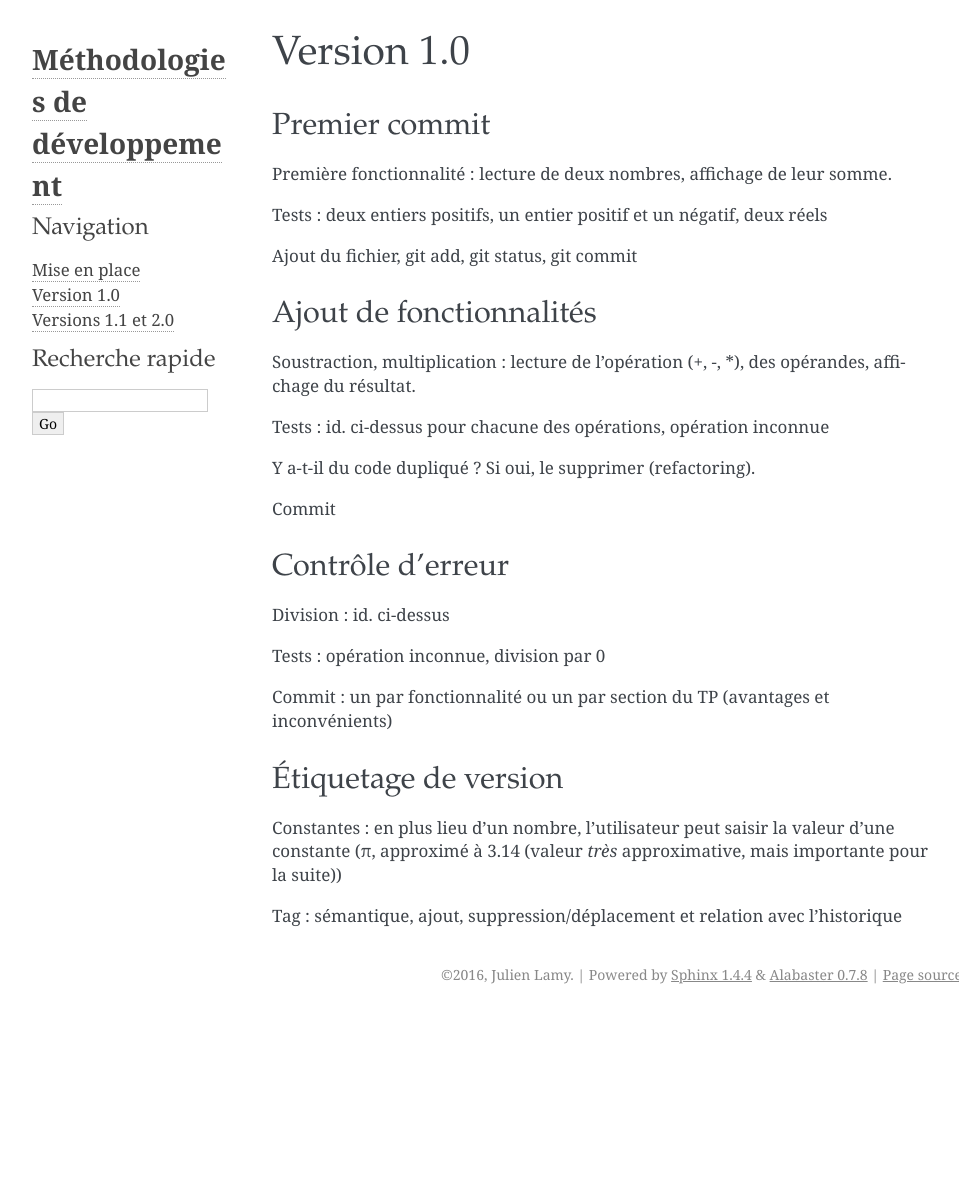
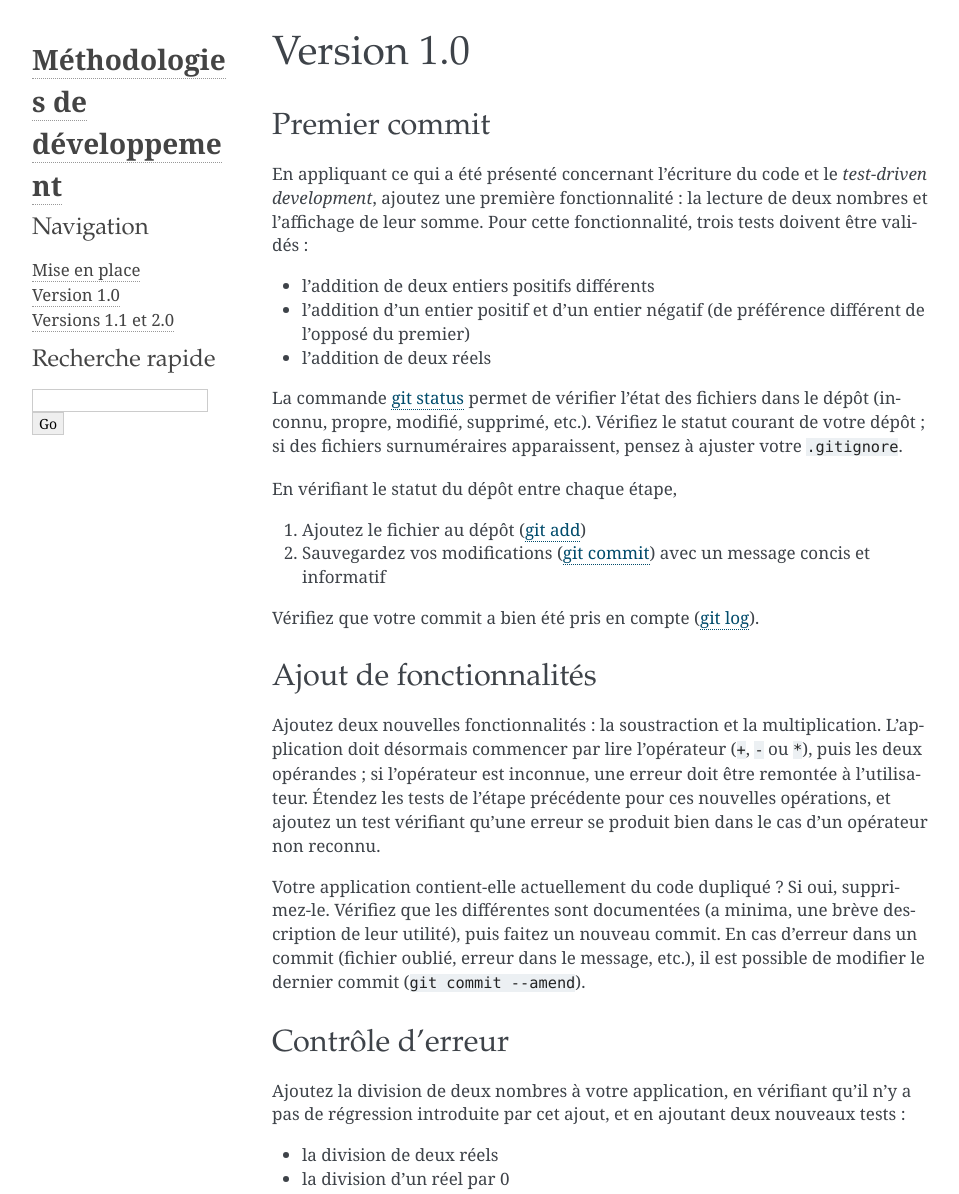
Before and after one commit to lamyj/tp-methodo-dev, a plain HTML site: page version_1.0.html in a window 1280 px wide. Shown: the top 1194 px of the page, without its empty margins (148-1107 px from the left). Before the commit the page ends 1014 px from the top, so only its background shows below. Drawn offline with Linux system fonts and the light colour scheme.

Commit message:
Update second section

```diff
--- a/version_1.0.html
+++ b/version_1.0.html
@@ -45,31 +45,39 @@
 <h1>Version 1.0<a class="headerlink" href="#version-1-0" title="Lien permanent vers ce titre">¶</a></h1>
 <div class="section" id="premier-commit">
 <h2>Premier commit<a class="headerlink" href="#premier-commit" title="Lien permanent vers ce titre">¶</a></h2>
-<p>Première fonctionnalité : lecture de deux nombres, affichage de leur somme.</p>
-<p>Tests : deux entiers positifs, un entier positif et un négatif, deux réels</p>
-<p>Ajout du fichier, git add, git status, git commit</p>
+<p>En appliquant ce qui a été présenté concernant l&#8217;écriture du code et le <em>test-driven development</em>, ajoutez une première fonctionnalité : la lecture de deux nombres et l&#8217;affichage de leur somme. Pour cette fonctionnalité, trois tests doivent être validés :</p>
+<ul class="simple">
+<li>l&#8217;addition de deux entiers positifs différents</li>
+<li>l&#8217;addition d&#8217;un entier positif et d&#8217;un entier négatif (de préférence différent de l&#8217;opposé du premier)</li>
+<li>l&#8217;addition de deux réels</li>
+</ul>
+<p>La commande <a class="reference external" href="https://git-scm.com/docs/git-status">git status</a> permet de vérifier l&#8217;état des fichiers dans le dépôt (inconnu, propre, modifié, supprimé, etc.). Vérifiez le statut courant de votre dépôt ; si des fichiers surnuméraires apparaissent, pensez à ajuster votre <code class="docutils literal"><span class="pre">.gitignore</span></code>.</p>
+<p>En vérifiant le statut du dépôt entre chaque étape,</p>
+<ol class="arabic simple">
+<li>Ajoutez le fichier au dépôt (<a class="reference external" href="https://git-scm.com/docs/git-add">git add</a>)</li>
+<li>Sauvegardez vos modifications (<a class="reference external" href="https://git-scm.com/docs/git-commit">git commit</a>) avec un message concis et informatif</li>
+</ol>
+<p>Vérifiez que votre commit a bien été pris en compte (<a class="reference external" href="https://git-scm.com/docs/git-log">git log</a>).</p>
 </div>
 <div class="section" id="ajout-de-fonctionnalites">
 <h2>Ajout de fonctionnalités<a class="headerlink" href="#ajout-de-fonctionnalites" title="Lien permanent vers ce titre">¶</a></h2>
-<p>Soustraction, multiplication : lecture de l&#8217;opération (+, -, *), des opérandes,
-affichage du résultat.</p>
-<p>Tests : id. ci-dessus pour chacune des opérations, opération inconnue</p>
-<p>Y a-t-il du code dupliqué ? Si oui, le supprimer (refactoring).</p>
-<p>Commit</p>
+<p>Ajoutez deux nouvelles fonctionnalités : la soustraction et la multiplication. L&#8217;application doit désormais commencer par lire l&#8217;opérateur (<code class="docutils literal"><span class="pre">+</span></code>, <code class="docutils literal"><span class="pre">-</span></code> ou <code class="docutils literal"><span class="pre">*</span></code>), puis les deux opérandes ; si l&#8217;opérateur est inconnue, une erreur doit être remontée à l&#8217;utilisateur. Étendez les tests de l&#8217;étape précédente pour ces nouvelles opérations, et ajoutez un test vérifiant qu&#8217;une erreur se produit bien dans le cas d&#8217;un opérateur non reconnu.</p>
+<p>Votre application contient-elle actuellement du code dupliqué ? Si oui, supprimez-le. Vérifiez que les différentes sont documentées (a minima, une brève description de leur utilité), puis faitez un nouveau commit. En cas d&#8217;erreur dans un commit (fichier oublié, erreur dans le message, etc.), il est possible de modifier le dernier commit (<code class="docutils literal"><span class="pre">git</span> <span class="pre">commit</span> <span class="pre">--amend</span></code>).</p>
 </div>
 <div class="section" id="controle-d-erreur">
 <h2>Contrôle d&#8217;erreur<a class="headerlink" href="#controle-d-erreur" title="Lien permanent vers ce titre">¶</a></h2>
-<p>Division : id. ci-dessus</p>
-<p>Tests : opération inconnue, division par 0</p>
-<p>Commit : un par fonctionnalité ou un par section du TP (avantages et
-inconvénients)</p>
+<p>Ajoutez la division de deux nombres à votre application, en vérifiant qu&#8217;il n&#8217;y a pas de régression introduite par cet ajout, et en ajoutant deux nouveaux tests :</p>
+<ul class="simple">
+<li>la division de deux réels</li>
+<li>la division d&#8217;un réel par 0</li>
+</ul>
+<p>Faites un nouveau commit. Dans cet exercice, un commit a été réalisé pour chaque fonctionnalité : quels sont les avantages et les inconvénients de cette approche par rapport à l&#8217;utilisation d&#8217;un unique commit pour cette section ?</p>
 </div>
 <div class="section" id="etiquetage-de-version">
 <h2>Étiquetage de version<a class="headerlink" href="#etiquetage-de-version" title="Lien permanent vers ce titre">¶</a></h2>
-<p>Constantes : en plus lieu d&#8217;un nombre, l&#8217;utilisateur peut saisir la valeur
-d&#8217;une constante (π, approximé à 3.14 (valeur <em>très</em> approximative, mais
-importante pour la suite))</p>
-<p>Tag : sémantique, ajout, suppression/déplacement et relation avec l&#8217;historique</p>
+<p>Dernier ajout avant l&#8217;étiquetage d&#8217;une version : la saisie d&#8217;une constante. Au lieu de saisr un nombre, l&#8217;utilisateur peut également saisir la valeur <code class="docutils literal"><span class="pre">pi</span></code> qui sera pour l&#8217;instant approximée à 3.14 (cette valeur est <em>très</em> approximative, mais ce choix est utilisé dans la suite du TP). Comme pour les fonctionnalités précédentes, vérifiez l&#8217;absence de régression, mettez à jour les tests, et faites un commit.</p>
+<p>La première version de votre application est désormais prête : ajoutez une étiquette (de valeur <code class="docutils literal"><span class="pre">v1.0</span></code>) au dernier commit (<a class="reference external" href="https://git-scm.com/docs/git-tag">git tag</a>). Lors du travail avec un dépôt distant (ce qui n&#8217;est pas le cas dans ce TP), il ne faut pas oublier que les étiquettes ne sont pas transmises par défaut : il faut ajouter l&#8217;option <code class="docutils literal"><span class="pre">--tags</span></code> à la commande <a class="reference external" href="https://git-scm.com/docs/git-push">git push</a>. La documentation mentionne que les étiquettes peuvent être déplacées ou supprimées, mais dans la pratique il faut éviter de modifier une étiquette qui a été transmise à un autre dépôt ou un autre développpeur : pourquoi ?</p>
+<p>Les étiquettes peuvent avoir un contenu sémantique : une des conventions possibles est la <a class="reference external" href="http://semver.org/lang/fr/">Gestion sémantique de version</a>, mais l&#8217;utilisation de cette convention ou d&#8217;une autre reste, comme d&#8217;habitude, une décision à prendre pour chaque projet.</p>
 </div>
 </div>
 
```
Also changed, not shown: searchindex.js (+1 -1 lines), 1 other file.
